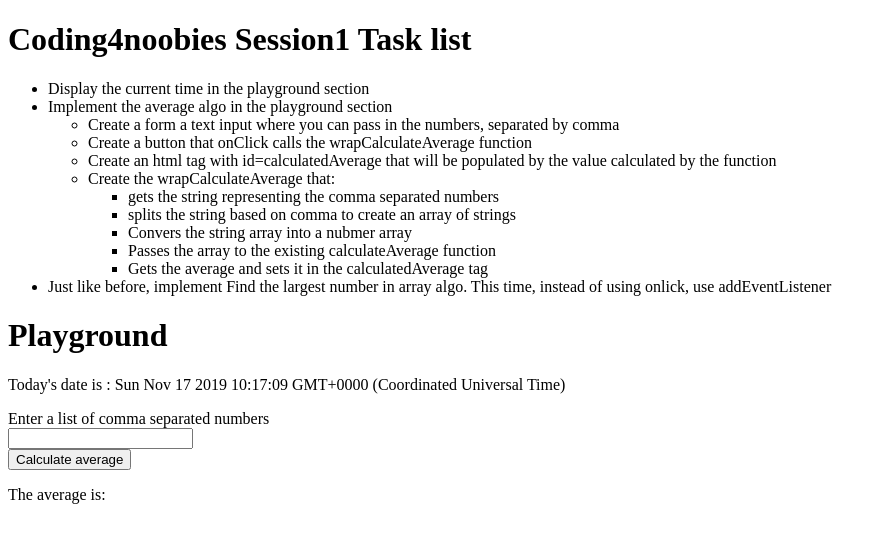
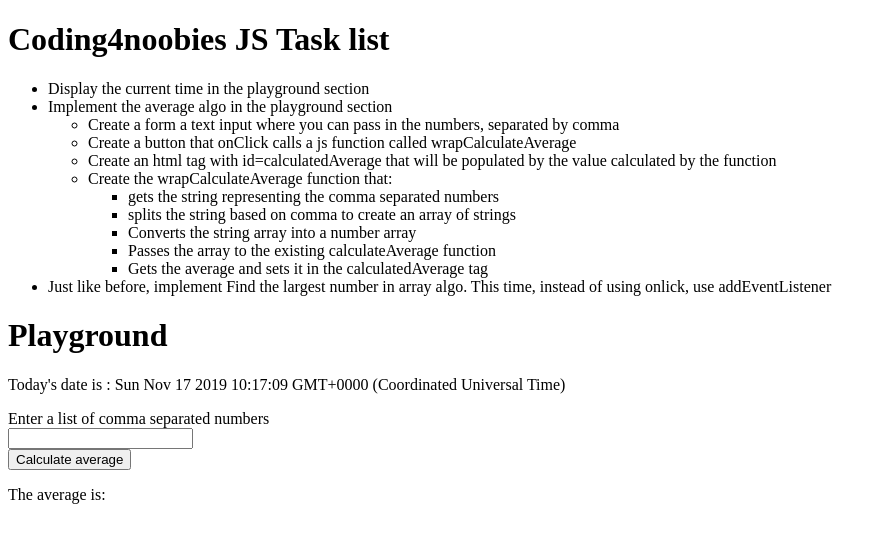
Before and after one commit to treaz/coding4noobies, a plain HTML site: page javascript.html in a window 1280 px wide. Shown: the whole page, without its empty margins (0-887 px from the left). Drawn offline with Linux system fonts and the light colour scheme.

Commit message:
small fixes in javascript.html

```diff
--- a/javascript.html
+++ b/javascript.html
@@ -3,19 +3,19 @@
 
 <body>
     <div>
-        <h1>Coding4noobies Session1 Task list</h1>
+        <h1>Coding4noobies JS Task list</h1>
         <ul>
             <li>Display the current time in the playground section</li>
             <li>Implement the average algo in the playground section
                 <ul>
                     <li>Create a form a text input where you can pass in the numbers, separated by comma</li>
-                    <li>Create a button that onClick calls the wrapCalculateAverage function</li>
+                    <li>Create a button that onClick calls a js function called wrapCalculateAverage</li>
                     <li>Create an html tag with id=calculatedAverage that will be populated by the value calculated by the function</li>
-                    <li>Create the wrapCalculateAverage that:
+                    <li>Create the wrapCalculateAverage function that:
                         <ul>
                             <li>gets the string representing the comma separated numbers</li>
                             <li>splits the string based on comma to create an array of strings</li>
-                            <li>Convers the string array into a nubmer array</li>
+                            <li>Converts the string array into a number array</li>
                             <li>Passes the array to the existing calculateAverage function</li>
                             <li>Gets the average and sets it in the calculatedAverage tag</li>
                         </ul>
@@ -41,7 +41,7 @@
     </div>
 
 
-    <script type="text/javascript">
+    <script>
         document.getElementById('date').innerHTML = new Date();
 
         function wrapCalculateAverage() {
```
